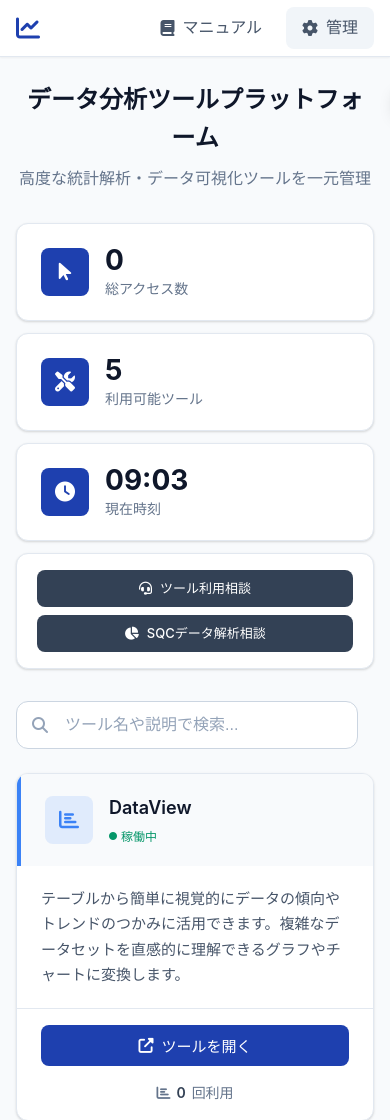
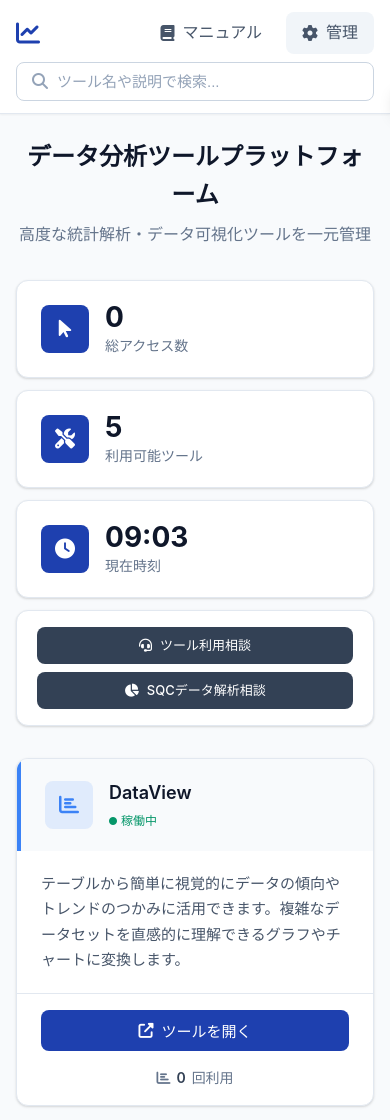
Before and after one commit to cuichunxue/website_app, a Flask app: page / in a window 390 px wide. Shown: the top 1120 px of the page. Run offline with Flask 3, Linux system fonts and the light colour scheme.

Commit message:
Move search bar to center of navigation bar
- Relocate search input to navbar center
- Responsive design: search bar moves below on mobile
- Clean layout with brand, search, and links

https://claude.ai/code/session_018KWknCnD5eeKK51TCqMWKS

```diff
--- a/static/css/style.css
+++ b/static/css/style.css
@@ -120,6 +120,26 @@ body {
 
 .nav-admin {
     background-color: var(--gray-100);
+}
+
+/* ナビゲーション内検索 */
+.nav-search {
+    flex: 1;
+    display: flex;
+    justify-content: center;
+    padding: 0 24px;
+    max-width: 500px;
+}
+
+.nav-search .search-input-wrapper {
+    width: 100%;
+    min-width: 200px;
+}
+
+.nav-search .search-input {
+    padding: 10px 40px;
+    font-size: 0.9375rem;
+    border-radius: var(--border-radius);
 }
 
 /* =============================================
@@ -561,11 +581,26 @@ body {
 @media (max-width: 768px) {
     .nav-container {
         padding: 0 16px;
-        height: 56px;
+        height: auto;
+        flex-wrap: wrap;
+        gap: 8px;
+        padding-top: 12px;
+        padding-bottom: 12px;
     }
 
     .nav-brand span {
         display: none;
+    }
+
+    .nav-search {
+        order: 3;
+        flex-basis: 100%;
+        padding: 0;
+        max-width: none;
+    }
+
+    .nav-search .search-input {
+        padding: 10px 40px;
     }
 
     .nav-link span {
--- a/templates/index.html
+++ b/templates/index.html
@@ -14,6 +14,15 @@
             <div class="nav-brand">
                 <i class="fas fa-chart-line"></i>
                 <span>統計ナビゲーター</span>
+            </div>
+            <div class="nav-search">
+                <div class="search-input-wrapper">
+                    <i class="fas fa-search search-icon"></i>
+                    <input type="text" id="searchInput" class="search-input" placeholder="ツール名や説明で検索...">
+                    <button class="search-clear" id="searchClear" style="display: none;">
+                        <i class="fas fa-times"></i>
+                    </button>
+                </div>
             </div>
             <div class="nav-links">
                 <a href="/static/pdfs/DataView_Manual.pdf" target="_blank" class="nav-link">
@@ -76,18 +85,6 @@
                 </div>
             </div>
 
-            <!-- 検索バー -->
-            <div class="search-bar">
-                <div class="search-input-wrapper">
-                    <i class="fas fa-search search-icon"></i>
-                    <input type="text" id="searchInput" class="search-input" placeholder="ツール名や説明で検索...">
-                    <button class="search-clear" id="searchClear" style="display: none;">
-                        <i class="fas fa-times"></i>
-                    </button>
-                </div>
-                <div class="search-result-count" id="searchResultCount"></div>
-            </div>
-
             <!-- ツールグリッド -->
             <div class="tools-grid" id="toolsGrid">
                 {% for tool in tools %}
```
